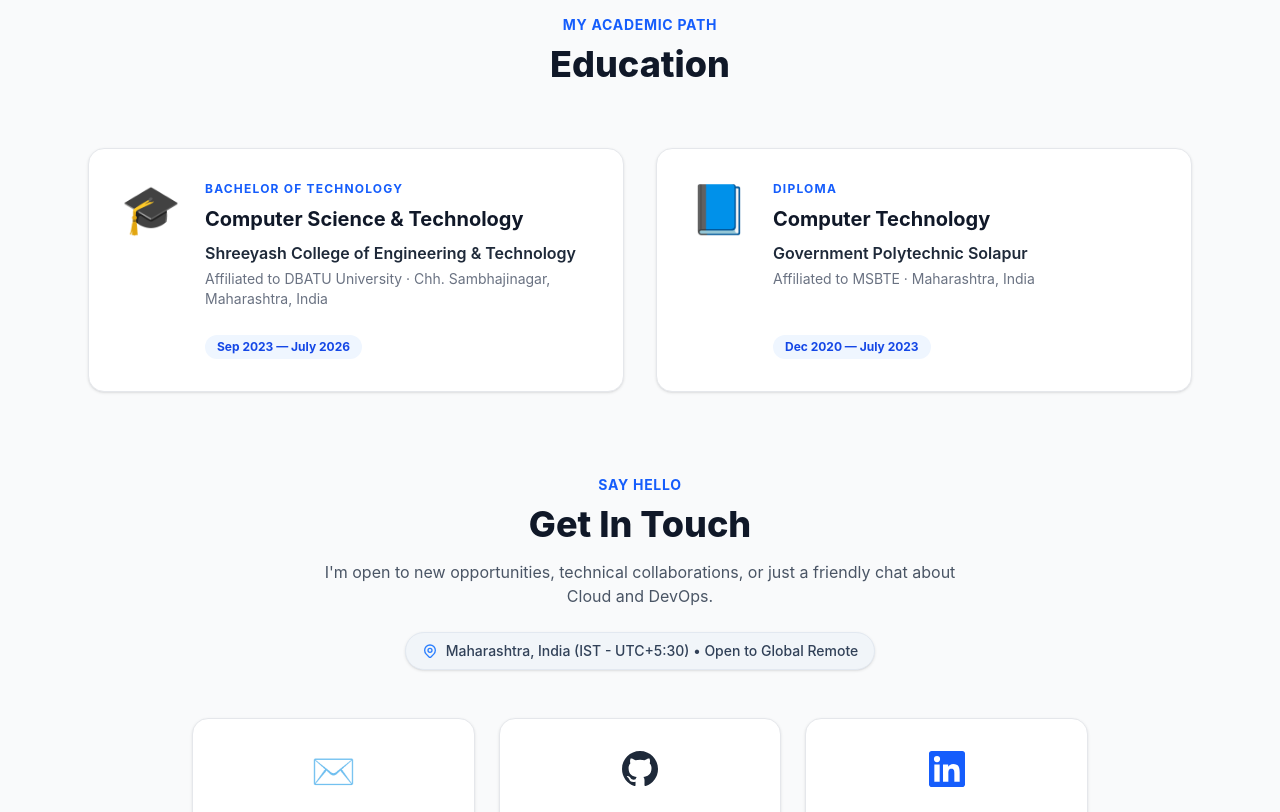
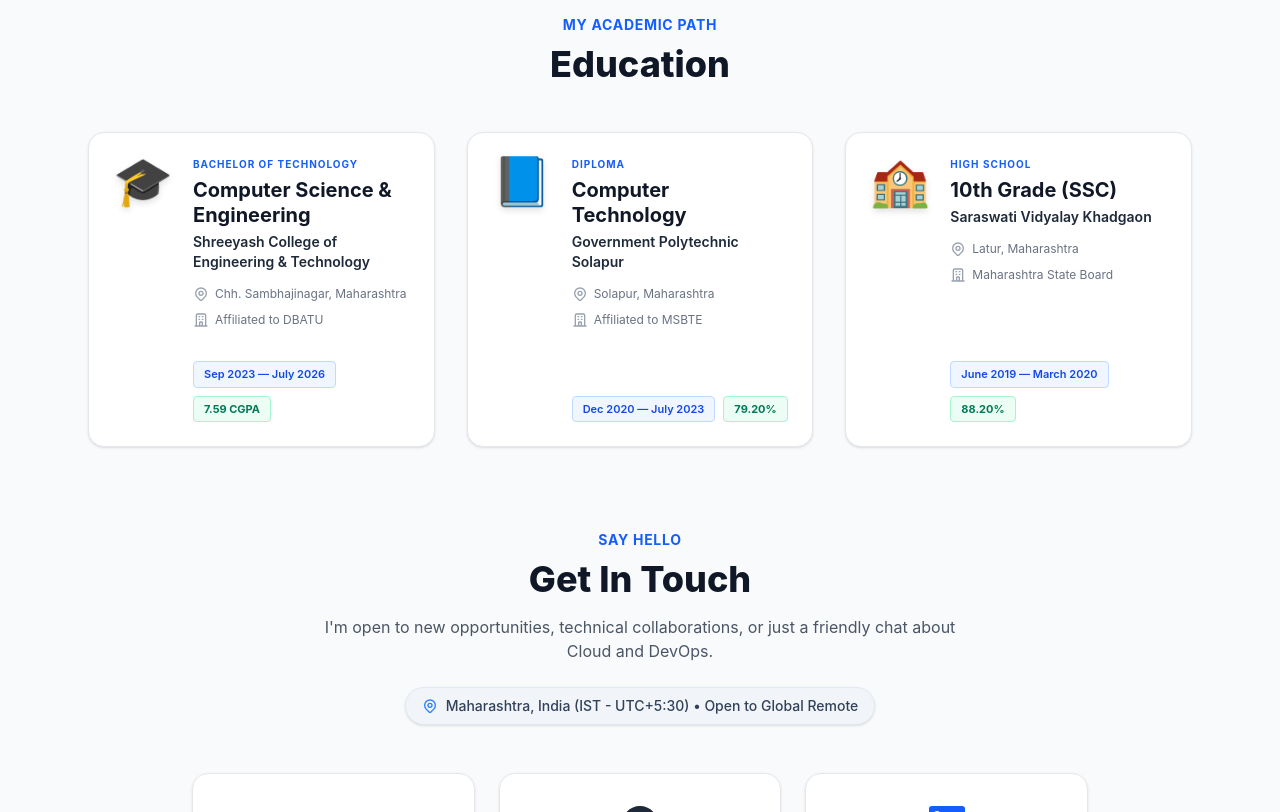
Before and after one commit to itspuru21/portfolio, a React app: page /admin in a window 1280 px wide. Shown: the part 4000-4812 px from the top of the page. Built offline with nearby package versions, Linux system fonts and the light colour scheme; the HTML template or start-up script is replaced by a standard one.

Commit message:
feat: added 10th grade and academic performance metrics to education

```diff
--- a/src/components/Education.jsx
+++ b/src/components/Education.jsx
@@ -23,33 +23,72 @@ export default function Education() {
 
   return (
     <section id="education" className="py-10" ref={sectionRef}>
-      <div className="text-center mb-16 fade-up opacity-0 translate-y-8 transition-all duration-700">
+      <div className="text-center mb-12 fade-up opacity-0 translate-y-8 transition-all duration-700">
         <span className="text-blue-600 dark:text-blue-500 font-bold tracking-wider uppercase text-sm">My Academic Path</span>
         <h2 className="text-3xl md:text-4xl font-extrabold text-gray-900 dark:text-white mt-2">Education</h2>
       </div>
 
-      <div className="grid grid-cols-1 md:grid-cols-2 gap-8">
-        {educationData.map((edu, index) => (
+      <div className="grid grid-cols-1 lg:grid-cols-3 gap-8 items-stretch">
+        {educationData.map((item, index) => (
           <div
-            key={edu.id}
-            className="flex gap-4 md:gap-6 bg-white dark:bg-slate-900 border border-gray-200 dark:border-slate-800 rounded-2xl p-6 md:p-8 shadow-sm hover:shadow-xl hover:-translate-y-1 transition-all duration-300 fade-up opacity-0 translate-y-8"
+            key={item.id}
+            className="flex flex-col bg-white dark:bg-slate-900 border border-gray-200 dark:border-slate-800 rounded-2xl p-6 shadow-sm hover:shadow-xl hover:border-blue-500 dark:hover:border-blue-500 transition-all duration-300 fade-up opacity-0 translate-y-8"
             style={{ transitionDelay: `${index * 150}ms` }}
           >
-            <div className="text-4xl md:text-5xl flex-shrink-0 mt-1">{edu.icon}</div>
+            <div className="flex flex-col sm:flex-row lg:flex-col xl:flex-row gap-5 h-full">
 
-            <div className="flex flex-col">
-              <span className="text-xs font-bold tracking-widest uppercase text-blue-600 dark:text-blue-400 mb-2">
-                {edu.level}
-              </span>
-              <h3 className="text-xl font-bold text-gray-900 dark:text-white mb-2">{edu.degree}</h3>
-              <p className="font-semibold text-gray-800 dark:text-gray-200 mb-1">{edu.college}</p>
-              <p className="text-sm text-gray-500 dark:text-gray-400 mb-4">{edu.affiliation}</p>
+              {/* The Icon */}
+              <div className="text-5xl flex-shrink-0 drop-shadow-md">
+                {item.icon}
+              </div>
 
-              <div className="mt-auto pt-2">
-                <span className="bg-blue-50 dark:bg-blue-900/20 text-blue-700 dark:text-blue-400 px-3 py-1 rounded-full text-xs font-bold inline-block">
-                  {edu.year}
+              {/* The Content */}
+              <div className="flex flex-col flex-grow">
+                <span className="text-blue-600 dark:text-blue-500 text-[10px] font-bold uppercase tracking-widest mb-1.5">
+                  {item.level}
                 </span>
+                <h3 className="text-xl font-bold text-gray-900 dark:text-white mb-1 leading-tight">
+                  {item.title}
+                </h3>
+                <h4 className="text-sm font-semibold text-gray-800 dark:text-gray-200 mb-3">
+                  {item.school}
+                </h4>
+
+                {/* --- NEW: Location and Affiliation with Icons --- */}
+                <div className="flex flex-col gap-1.5 mb-6">
+
+                  {/* Location (Map Pin) */}
+                  <span className="text-xs text-gray-500 dark:text-gray-400 flex items-start gap-1.5 leading-relaxed">
+                    <svg className="w-4 h-4 flex-shrink-0 mt-0.5 text-gray-400" fill="none" stroke="currentColor" viewBox="0 0 24 24">
+                      <path strokeLinecap="round" strokeLinejoin="round" strokeWidth="2" d="M17.657 16.657L13.414 20.9a1.998 1.998 0 01-2.827 0l-4.244-4.243a8 8 0 1111.314 0z" />
+                      <path strokeLinecap="round" strokeLinejoin="round" strokeWidth="2" d="M15 11a3 3 0 11-6 0 3 3 0 016 0z" />
+                    </svg>
+                    {item.location}
+                  </span>
+
+                  {/* Affiliation (Building) */}
+                  <span className="text-xs text-gray-500 dark:text-gray-400 flex items-start gap-1.5 leading-relaxed">
+                    <svg className="w-4 h-4 flex-shrink-0 mt-0.5 text-gray-400" fill="none" stroke="currentColor" viewBox="0 0 24 24">
+                      <path strokeLinecap="round" strokeLinejoin="round" strokeWidth="2" d="M19 21V5a2 2 0 00-2-2H7a2 2 0 00-2 2v16m14 0h2m-2 0h-5m-9 0H3m2 0h5M9 7h1m-1 4h1m4-4h1m-1 4h1m-5 10v-5a1 1 0 011-1h2a1 1 0 011 1v5m-4 0h4" />
+                    </svg>
+                    {item.affiliation}
+                  </span>
+
+                </div>
+                {/* ------------------------------------------------ */}
+
+                {/* Bottom Badges Container */}
+                <div className="flex flex-wrap gap-2 mt-auto pt-2">
+                  <span className="inline-flex items-center bg-blue-50 dark:bg-blue-900/20 text-blue-700 dark:text-blue-400 px-2.5 py-1 rounded border border-blue-200 dark:border-blue-800/30 text-[11px] font-semibold">
+                    {item.date}
+                  </span>
+
+                  <span className="inline-flex items-center bg-emerald-50 dark:bg-emerald-900/20 text-emerald-700 dark:text-emerald-400 px-2.5 py-1 rounded border border-emerald-200 dark:border-emerald-800/30 text-[11px] font-bold">
+                    {item.score}
+                  </span>
+                </div>
               </div>
+
             </div>
           </div>
         ))}
--- a/src/data/education.json
+++ b/src/data/education.json
@@ -3,18 +3,33 @@
     "id": 1,
     "icon": "🎓",
     "level": "Bachelor of Technology",
-    "degree": "Computer Science & Technology",
-    "college": "Shreeyash College of Engineering & Technology",
-    "affiliation": "Affiliated to DBATU University · Chh. Sambhajinagar, Maharashtra, India",
-    "year": "Sep 2023 — July 2026"
+    "title": "Computer Science & Engineering",
+    "school": "Shreeyash College of Engineering & Technology",
+    "location": "Chh. Sambhajinagar, Maharashtra",
+    "affiliation": "Affiliated to DBATU",
+    "date": "Sep 2023 — July 2026",
+    "score": "7.59 CGPA"
   },
   {
     "id": 2,
     "icon": "📘",
     "level": "Diploma",
-    "degree": "Computer Technology",
-    "college": "Government Polytechnic Solapur",
-    "affiliation": "Affiliated to MSBTE · Maharashtra, India",
-    "year": "Dec 2020 — July 2023"
+    "title": "Computer Technology",
+    "school": "Government Polytechnic Solapur",
+    "location": "Solapur, Maharashtra",
+    "affiliation": "Affiliated to MSBTE",
+    "date": "Dec 2020 — July 2023",
+    "score": "79.20%"
+  },
+  {
+    "id": 3,
+    "icon": "🏫",
+    "level": "High School",
+    "title": "10th Grade (SSC)",
+    "school": "Saraswati Vidyalay Khadgaon ",
+    "location": "Latur, Maharashtra",
+    "affiliation": "Maharashtra State Board",
+    "date": "June 2019 — March 2020",
+    "score": "88.20%"
   }
 ]
```
